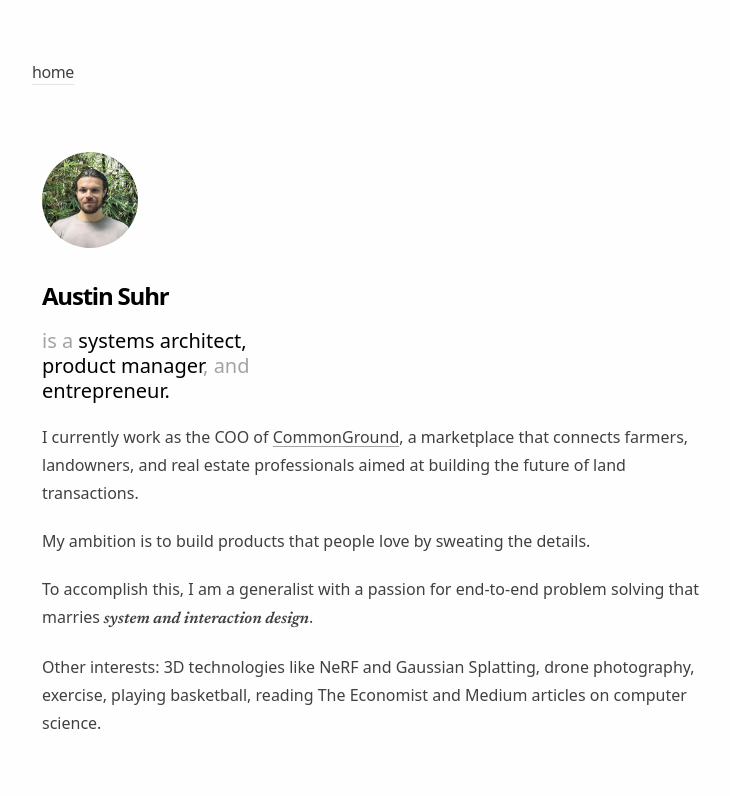
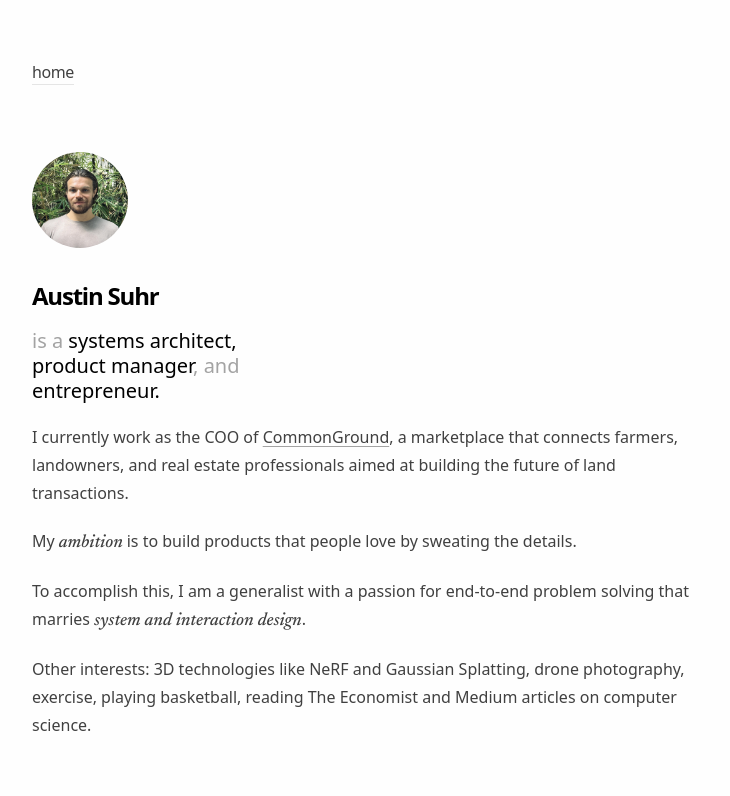
Before and after one commit to AustinJ712/austin-portfolio5, a Next.js app: page / in a window 1280 px wide. Shown: the top 796 px of the page, without its empty margins (272-1002 px from the left). Built offline with nearby package versions, Linux system fonts and the light colour scheme.

Commit message:
Update page.tsx with fonts

```diff
--- a/app/page.tsx
+++ b/app/page.tsx
@@ -5,7 +5,7 @@ import './global.css'
 
 export default function Page() {
   return (
-    <section style={{ paddingLeft: '10px' }}>
+    <section>
       <div className="flex items-start mb-4" style={{ flexDirection: 'column' }}>
         <div className="flex items-start mb-4">
          <img className="w-24 h-24 rounded-full mr-2" src={'/images/profile-pic/profilePic.jpg'} alt="Profile Image" />
@@ -22,10 +22,12 @@ export default function Page() {
           <span className="g">.</span>
       </p>
       <p style={{ fontWeight: 500, fontSize: '16px' }}>I currently work as the COO of <a className="link" href="https://commonground.io/app">CommonGround</a>, a marketplace that connects farmers, landowners, and real estate professionals aimed at building the future of land transactions.</p>
-      <p style={{ fontWeight: 500, fontSize: '16px' }}>My ambition is to build products that people love by sweating the details.</p>
+      <p style={{ fontWeight: 500, fontSize: '16px' }}>My
+      <em className="svelte-ikj1jd" style={{ fontSize: '18px', fontFamily: 'newsreaderItalicFont', fontWeight: 500 }}> ambition </em>
+      is to build products that people love by sweating the details.</p>
       <p style={{ fontWeight: 500, fontSize: '16px' }}>
         To accomplish this, I am a generalist with a passion for end-to-end problem solving that marries
-        <em className="svelte-ikj1jd" style={{ fontSize: '16px', fontFamily: 'newsreaderItalicFont', fontWeight: 600 }}> system and interaction design</em>.
+        <em className="svelte-ikj1jd" style={{ fontSize: '18px', fontFamily: 'newsreaderItalicFont', fontWeight: 500 }}> system and interaction design</em>.
     </p>
 
       <p style={{ fontWeight: 500, fontSize: '16px' }}>Other interests: 3D technologies like NeRF and Gaussian Splatting, drone photography, exercise, playing basketball, reading The Economist and Medium articles on computer science.</p>
```
